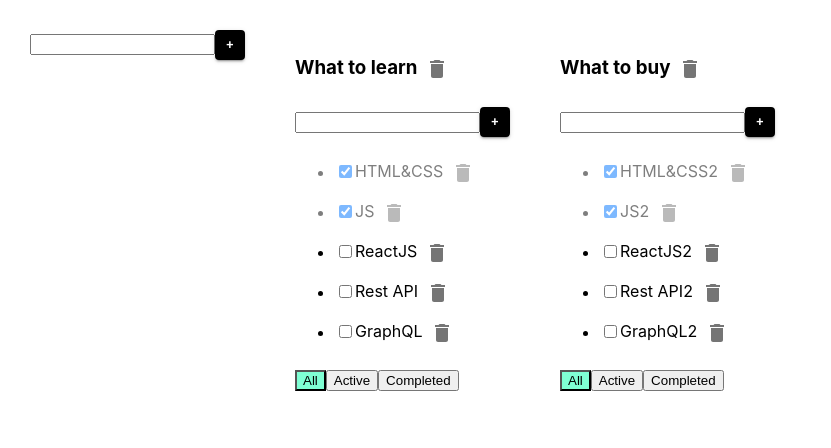
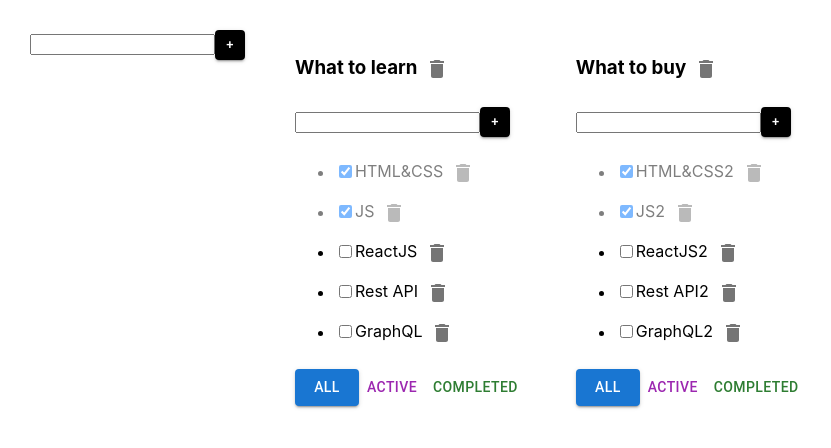
Before and after one commit to Viktossha/todolist_sprint_2, a React (Create React App) app: page / in a window 1280 px wide. Shown: the top 448 px of the page, without its empty margins (0-831 px from the left). Built offline with nearby package versions, Linux system fonts and the light colour scheme.

Commit message:
filter Buttons

```diff
--- a/src/Todolist.tsx
+++ b/src/Todolist.tsx
@@ -2,7 +2,7 @@
 import {FilterValuesType} from './App';
 import {AddItemForm} from "./AddItemForm";
 import {EditableSpan} from "./EditableSpan";
-import {IconButton} from "@mui/material";
+import {Button, IconButton} from "@mui/material";
 import DeleteIcon from '@mui/icons-material/Delete';
 
 type TaskType = {
@@ -113,12 +113,12 @@
             }
         </ul>
         <div>
-            <button className={props.filter === 'all' ? "active-filter" : ""}
-                    onClick={onAllClickHandler}>All</button>
-            <button className={props.filter === 'active' ? "active-filter" : ""}
-                    onClick={onActiveClickHandler}>Active</button>
-            <button className={props.filter === 'completed' ? "active-filter" : ""}
-                    onClick={onCompletedClickHandler}>Completed</button>
+            <Button variant={props.filter === 'all' ? "contained" : "text"}
+                    onClick={onAllClickHandler}>All</Button>
+            <Button variant={props.filter === 'active' ? "contained" : "text"}
+                    onClick={onActiveClickHandler} color={'secondary'}>Active</Button>
+            <Button variant={props.filter === 'completed' ? "contained" : "text"}
+                    onClick={onCompletedClickHandler} color={'success'}>Completed</Button>
         </div>
     </div>
 }
```
